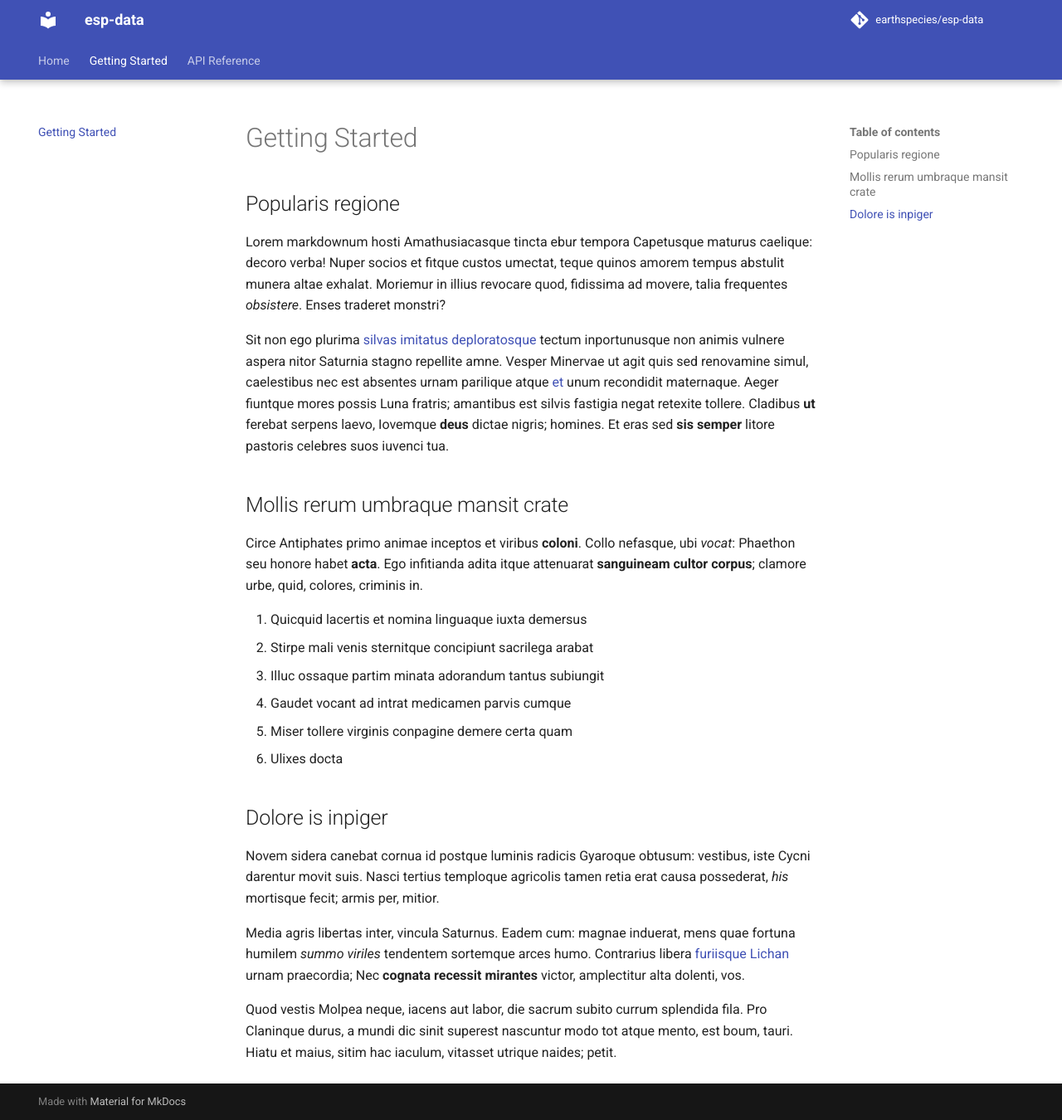
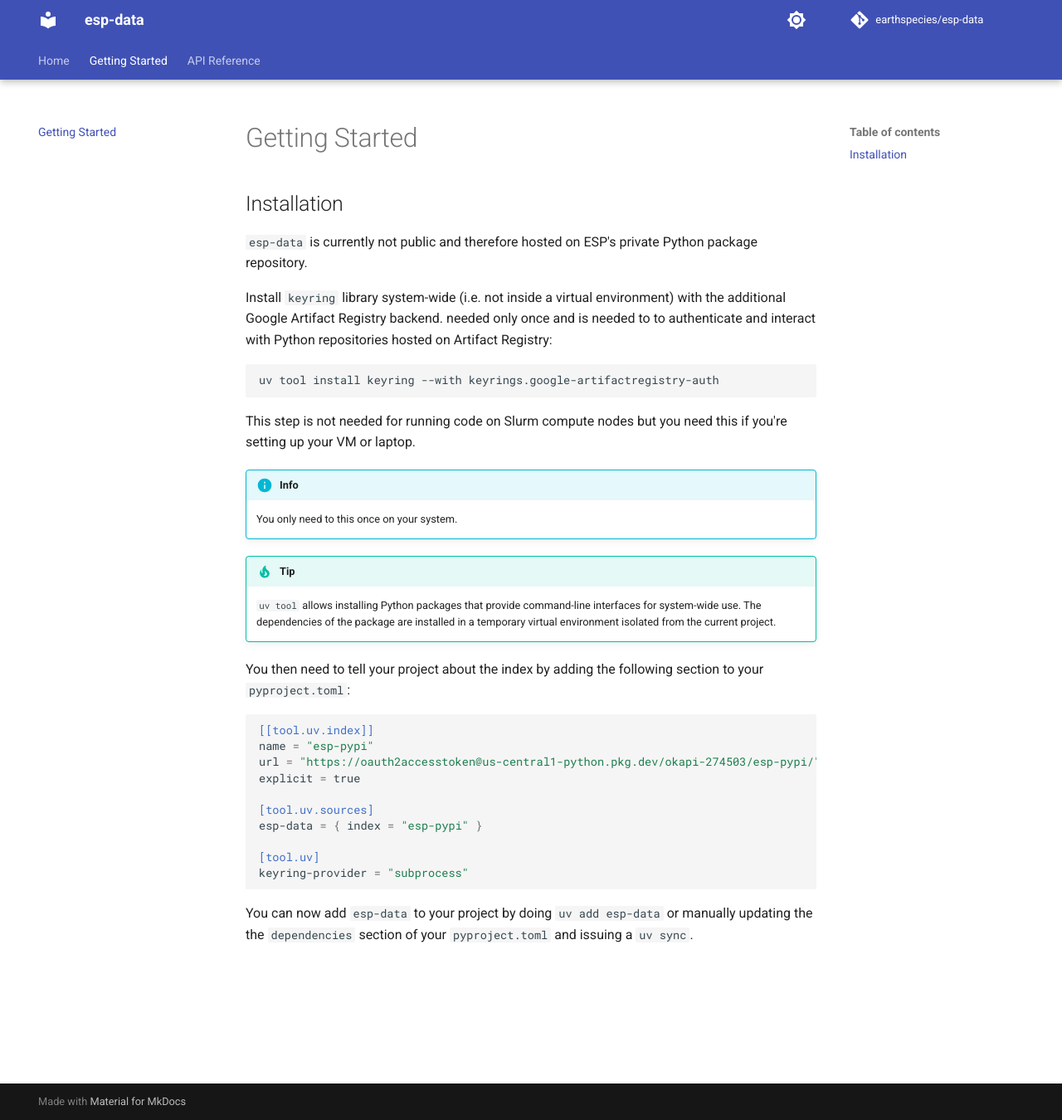
Before and after one commit to earthspecies/alp-data, an MkDocs documentation site: the page built from docs/getting_started.md, in a window 1280 px wide and 1350 px high. Shown: the whole window at 83% size. Built offline with MkDocs 1.6.1 and Material for MkDocs 9.7.7, drawn with Linux system fonts in a browser that asks for light colours; comment, search, counter and statistics services are not loaded.

Commit message:
starting to add docs

````diff
--- a/docs/getting_started.md
+++ b/docs/getting_started.md
@@ -1,47 +1,37 @@
 # Getting Started
 
-## Popularis regione
+## Installation
 
-Lorem markdownum hosti Amathusiacasque tincta ebur tempora Capetusque maturus
-caelique: decoro verba! Nuper socios et fitque custos umectat, teque quinos
-amorem tempus abstulit munera altae exhalat. Moriemur in illius revocare quod,
-fidissima ad movere, talia frequentes *obsistere*. Enses traderet monstri?
+`esp-data` is currently not public and therefore hosted on ESP's private Python package repository.
 
-Sit non ego plurima [silvas imitatus deploratosque](http://sono.com/) tectum
-inportunusque non animis vulnere aspera nitor Saturnia stagno repellite amne.
-Vesper Minervae ut agit quis sed renovamine simul, caelestibus nec est absentes
-urnam parilique atque [et](http://www.celat.io/exprimitur.html) unum recondidit
-maternaque. Aeger fiuntque mores possis Luna fratris; amantibus est silvis
-fastigia negat retexite tollere. Cladibus **ut** ferebat serpens laevo, Iovemque
-**deus** dictae nigris; homines. Et eras sed **sis semper** litore pastoris
-celebres suos iuvenci tua.
+Install `keyring` library system-wide (i.e. not inside a virtual environment) with the additional Google Artifact Registry backend. needed only once and is needed to to authenticate and interact with Python repositories hosted on Artifact Registry:
 
-## Mollis rerum umbraque mansit crate
+```
+uv tool install keyring --with keyrings.google-artifactregistry-auth
+```
 
-Circe Antiphates primo animae inceptos et viribus **coloni**. Collo nefasque,
-ubi *vocat*: Phaethon seu honore habet **acta**. Ego infitianda adita itque
-attenuarat **sanguineam cultor corpus**; clamore urbe, quid, colores, criminis
-in.
+This step is not needed for running code on Slurm compute nodes but you need this if you're setting up your VM or laptop.
 
-1. Quicquid lacertis et nomina linguaque iuxta demersus
-2. Stirpe mali venis sternitque concipiunt sacrilega arabat
-3. Illuc ossaque partim minata adorandum tantus subiungit
-4. Gaudet vocant ad intrat medicamen parvis cumque
-5. Miser tollere virginis conpagine demere certa quam
-6. Ulixes docta
+!!! info
+    You only need to this once on your system.
 
-## Dolore is inpiger
+!!! tip
+    `uv tool` allows installing Python packages that provide command-line interfaces for system-wide use. The dependencies of the package are installed in a temporary virtual environment isolated from the current project.
 
-Novem sidera canebat cornua id postque luminis radicis Gyaroque obtusum:
-vestibus, iste Cycni darentur movit suis. Nasci tertius temploque agricolis
-tamen retia erat causa possederat, *his* mortisque fecit; armis per, mitior.
 
-Media agris libertas inter, vincula Saturnus. Eadem cum: magnae induerat, mens
-quae fortuna humilem *summo viriles* tendentem sortemque arces humo. Contrarius
-libera [furiisque Lichan](http://undecolla.org/) urnam praecordia; Nec **cognata
-recessit mirantes** victor, amplectitur alta dolenti, vos.
+You then need to tell your project about the index by adding the following section to your `pyproject.toml`:
 
-Quod vestis Molpea neque, iacens aut labor, die sacrum subito currum splendida
-fila. Pro Claninque durus, a mundi dic sinit superest nascuntur modo tot atque
-mento, est boum, tauri. Hiatu et maius, sitim hac iaculum, vitasset utrique
-naides; petit.
+```toml
+[[tool.uv.index]]
+name = "esp-pypi"
+url = "https://oauth2accesstoken@us-central1-python.pkg.dev/okapi-274503/esp-pypi/"
+explicit = true
+
+[tool.uv.sources]
+esp-data = { index = "esp-pypi" }
+
+[tool.uv]
+keyring-provider = "subprocess"
+```
+
+You can now add `esp-data` to your project by doing `uv add esp-data` or manually updating the the `dependencies` section of your `pyproject.toml` and issuing a `uv sync`.
--- a/mkdocs.yml
+++ b/mkdocs.yml
@@ -3,7 +3,7 @@
 strict: true
 site_url: http://go/python/docs
 
-# TODO: https://mkdocstrings.github.io/recipes/
+# TODO (milad) check out https://mkdocstrings.github.io/recipes/
 
 repo_name: earthspecies/esp-data
 repo_url: https://github.com/earthspecies/esp-data
@@ -22,7 +22,34 @@
     - navigation.tabs
     - navigation.tabs.sticky
     - navigation.path
+  favicon: assets/favicon.png
+
+  palette:
+    # Palette toggle for dark mode
+    - media: "(prefers-color-scheme: dark)"
+      scheme: slate
+      toggle:
+        icon: material/brightness-4
+        name: Switch to system preference
+
+    # Palette toggle for light mode
+    - media: "(prefers-color-scheme: light)"
+      scheme: default
+      toggle:
+        icon: material/brightness-7
+        name: Switch to dark mode
 
 plugins:
 - mkdocstrings:
     default_handler: python
+
+markdown_extensions:
+  - admonition
+  - pymdownx.details
+  - pymdownx.highlight:
+      anchor_linenums: true
+      line_spans: __span
+      pygments_lang_class: true
+  - pymdownx.inlinehilite
+  - pymdownx.snippets
+  - pymdownx.superfences
````
Also changed, not shown: docs/assets/favicon.png (added).
